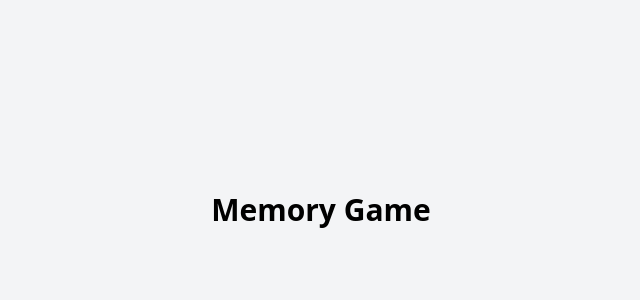
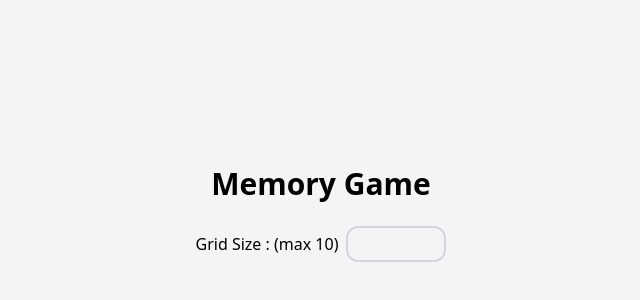
Before and after one commit to aashikofsach/Memory_Game_MCQ, a React (Vite) app: page / in a window 1280 px wide. Shown: the part 178-478 px from the top of the page, without its empty margins (319-959 px from the left). Built offline with nearby package versions, Linux system fonts and the light colour scheme.

Commit message:
make function to handle gridInput Value

```diff
--- a/src/components/MemoryGame.jsx
+++ b/src/components/MemoryGame.jsx
@@ -2,7 +2,7 @@ import React, { useState } from 'react'
 
 function MemoryGame() {
 
-    const [grid , setGrid] = useState(4);
+    const [gridSize , setGridSize] = useState();
     const [cards , setCards] = useState([]);
 
     const [flipped , setFlipped] = useState([]);
@@ -10,10 +10,24 @@ function MemoryGame() {
 
     const [won, setWon] = useState();
 
+    function handleGridChangeSize(e)
+    {
+      // console.log("jai ")
+      // console.log(typeof(e.target.value))
+      let size = parseInt(e.target.value);
+      if(size >= 2 && size <=10)
+        setGridSize(size)
+
+    }
+
   return (
     <div className='flex flex-col items-center justify-center min-h-screen bg-gray-100 p-4'>
         <h1 className='text-3xl font-bold mb-6'>Memory Game</h1>
         {/* Input */}
+        <div className='mb-4'>
+          <label htmlFor="gridSize" className='mr-2'>Grid Size : (max 10)</label>
+          <input id='gridSize' type="number" min={2} max={10} value={gridSize} onChange={(e)=>handleGridChangeSize(e)} className='border-2 border-gray-300 px-2 py-1 rounded-xl' />
+        </div>
     </div>
   )
 }
```
